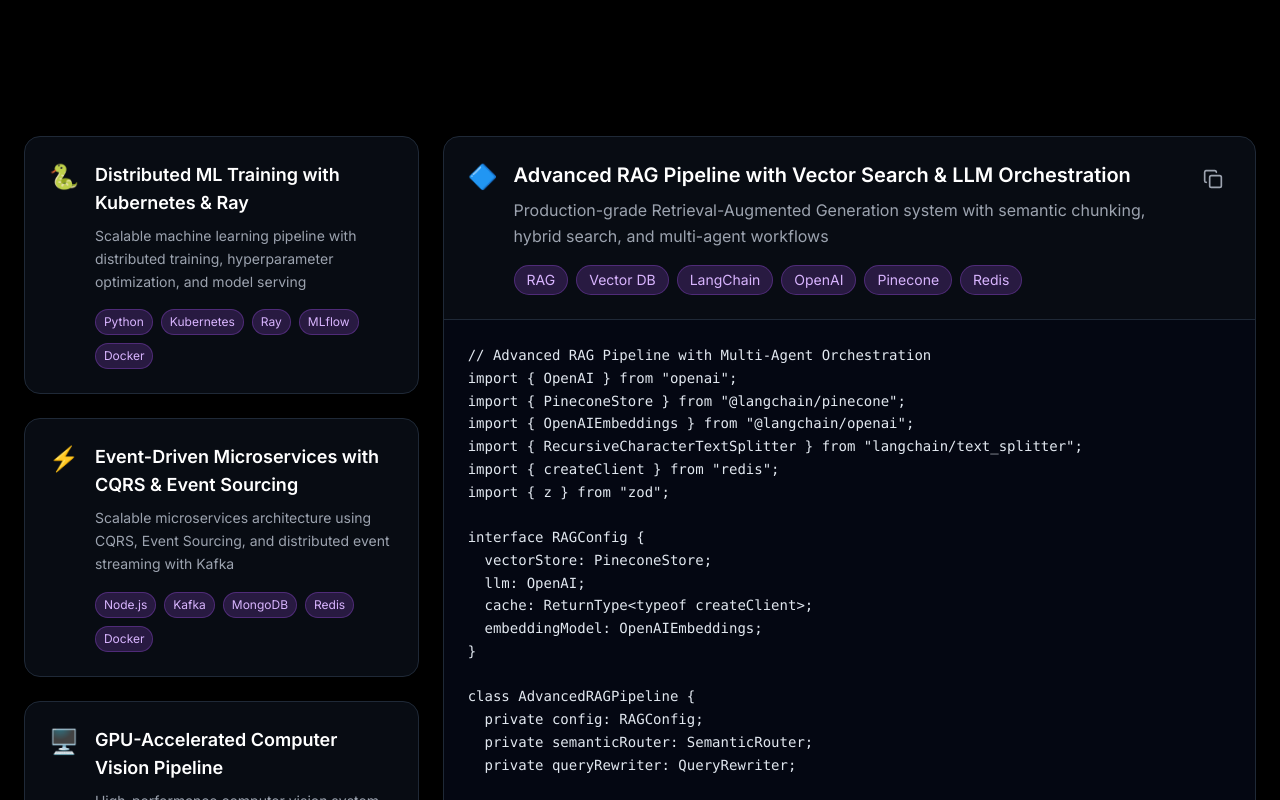
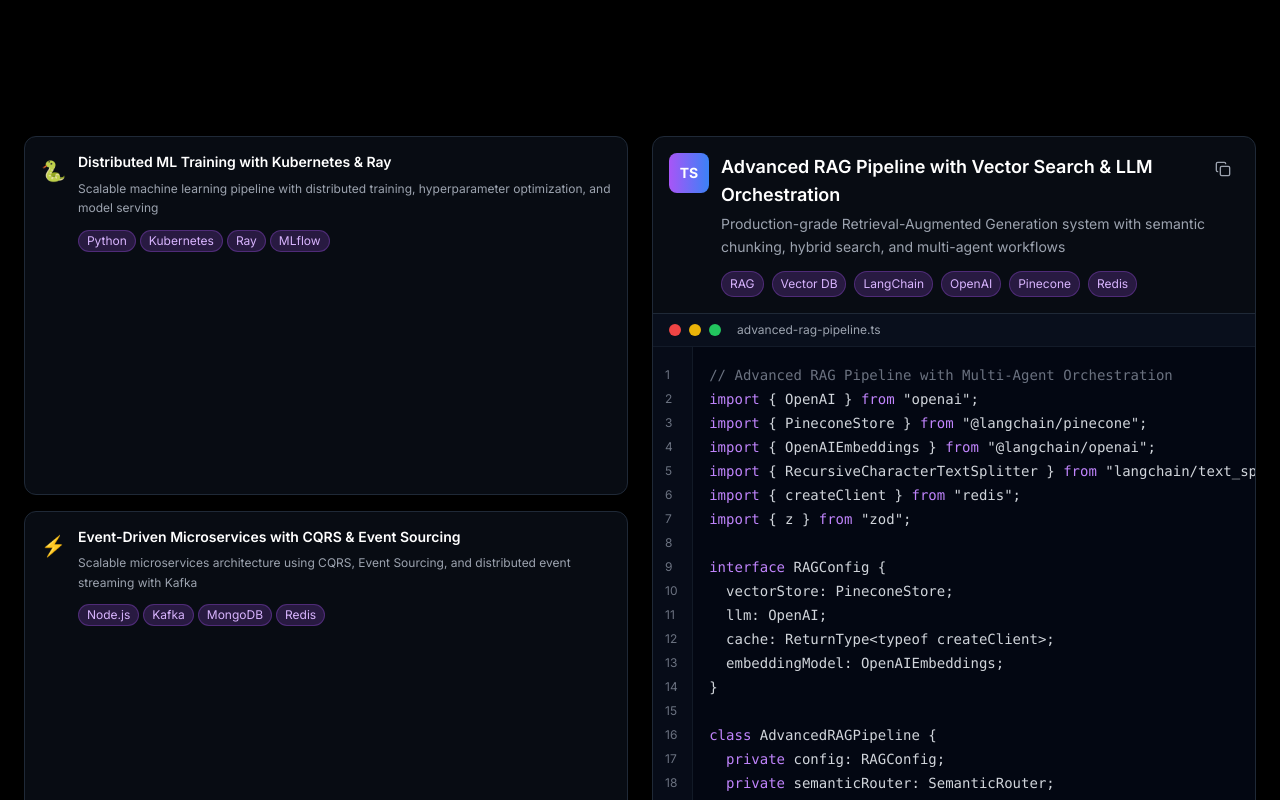
Before and after one commit to djelassioussema/Purple-Portfolio, a React (Vite) app: page / in a window 1280 px wide. Shown: the part 1460-2260 px from the top of the page. Built offline with nearby package versions, Linux system fonts and the light colour scheme.

Commit message:
Update Projects Section with Code Editor

```diff
--- a/src/components/ProjectsSection.tsx
+++ b/src/components/ProjectsSection.tsx
@@ -1,5 +1,5 @@
 import React from 'react';
-import { ExternalLink, Copy } from 'lucide-react';
+import { Copy } from 'lucide-react';
 
 const ProjectsSection = () => {
   const projects = [
@@ -40,53 +40,88 @@ class AdvancedRAGPipeline {
     const rewrittenQueries = await this.queryRewriter.expandQuery(query, routingResult);
 
     // Parallel retrieval with fusion scoring
-    const retrievalPromises = rewrittenQueries.map(async (q) => {`
+    const retrievalPromises = rewrittenQueries.map(async (q) => {
+      const cacheKey = await this.generateCacheKey(q, context);
+      const cached = await this.config.cache.get(cacheKey);
+      if (cached) return JSON.parse(cached);`
     },
     {
       icon: '🐍',
       title: 'Distributed ML Training with Kubernetes & Ray',
       description: 'Scalable machine learning pipeline with distributed training, hyperparameter optimization, and model serving',
-      tags: ['Python', 'Kubernetes', 'Ray', 'MLflow', 'Docker'],
-      codePreview: null
+      tags: ['Python', 'Kubernetes', 'Ray', 'MLflow', 'Docker']
     },
     {
       icon: '⚡',
       title: 'Event-Driven Microservices with CQRS & Event Sourcing',
       description: 'Scalable microservices architecture using CQRS, Event Sourcing, and distributed event streaming with Kafka',
-      tags: ['Node.js', 'Kafka', 'MongoDB', 'Redis', 'Docker'],
-      codePreview: null
+      tags: ['Node.js', 'Kafka', 'MongoDB', 'Redis', 'Docker']
     },
     {
       icon: '🖥️',
       title: 'GPU-Accelerated Computer Vision Pipeline',
       description: 'High-performance computer vision system with CUDA acceleration, real-time object detection, and distributed processing',
-      tags: ['Python', 'CUDA', 'OpenCV', 'TensorRT', 'FastAPI'],
-      codePreview: null
+      tags: ['Python', 'CUDA', 'OpenCV', 'TensorRT', 'FastAPI']
     }
   ];
 
   return (
     <section className="py-20 px-6 relative">
       <div className="max-w-7xl mx-auto">
-        <div className="grid grid-cols-1 lg:grid-cols-3 gap-6">
-          {/* Project cards */}
-          <div className="lg:col-span-1 space-y-6">
+        <div className="grid grid-cols-1 lg:grid-cols-2 gap-6 h-[600px]">
+          {/* Left panel - Project cards */}
+          <div className="flex flex-col h-full">
+            <div className="grid grid-cols-1 gap-4 h-full">
               {projects.slice(1).map((project, index) => (
                 <div
                   key={index}
-                className="group bg-gray-900/50 backdrop-blur-sm border border-gray-800 rounded-2xl p-6 hover:border-purple-500/50 transition-all duration-500 transform hover:scale-105"
+                  className="group bg-gray-900/50 backdrop-blur-sm border border-gray-800 rounded-xl p-4 hover:border-purple-500/50 transition-all duration-300 transform hover:scale-[1.02] flex-1 flex"
                 >
-                <div className="flex items-start space-x-4">
-                  <div className="text-2xl">{project.icon}</div>
-                  <div className="flex-1">
-                    <h3 className="text-lg font-semibold text-white mb-2 group-hover:text-purple-300 transition-colors">
+                  <div className="flex items-start space-x-3 w-full">
+                    <div className="text-xl flex-shrink-0 mt-1">{project.icon}</div>
+                    <div className="flex-1 min-w-0">
+                      <h3 className="text-sm font-semibold text-white mb-2 group-hover:text-purple-300 transition-colors leading-tight">
                         {project.title}
                       </h3>
-                    <p className="text-gray-400 text-sm mb-4 leading-relaxed">
+                      <p className="text-gray-400 text-xs mb-3 leading-relaxed line-clamp-2">
                         {project.description}
                       </p>
+                      <div className="flex flex-wrap gap-1">
+                        {project.tags.slice(0, 4).map((tag, tagIndex) => (
+                          <span
+                            key={tagIndex}
+                            className="px-2 py-0.5 bg-purple-500/20 text-purple-300 text-xs rounded-full border border-purple-500/30"
+                          >
+                            {tag}
+                          </span>
+                        ))}
+                      </div>
+                    </div>
+                  </div>
+                </div>
+              ))}
+            </div>
+          </div>
+
+          {/* Right panel - Featured project with code editor */}
+          <div className="h-full">
+            <div className="group bg-gray-900/50 backdrop-blur-sm border border-gray-800 rounded-xl overflow-hidden hover:border-purple-500/50 transition-all duration-300 h-full flex flex-col">
+              {/* Header */}
+              <div className="p-4 border-b border-gray-800 flex-shrink-0">
+                <div className="flex items-start justify-between">
+                  <div className="flex items-start space-x-3">
+                    <div className="w-10 h-10 bg-gradient-to-r from-purple-500 to-blue-500 rounded-lg flex items-center justify-center flex-shrink-0">
+                      <span className="text-white font-bold text-sm">TS</span>
+                    </div>
+                    <div className="min-w-0">
+                      <h3 className="text-lg font-semibold text-white mb-1 group-hover:text-purple-300 transition-colors">
+                        {projects[0].title}
+                      </h3>
+                      <p className="text-gray-400 text-sm mb-3 leading-relaxed">
+                        {projects[0].description}
+                      </p>
                       <div className="flex flex-wrap gap-2">
-                      {project.tags.map((tag, tagIndex) => (
+                        {projects[0].tags.map((tag, tagIndex) => (
                           <span
                             key={tagIndex}
                             className="px-2 py-1 bg-purple-500/20 text-purple-300 text-xs rounded-full border border-purple-500/30"
@@ -97,49 +132,66 @@ class AdvancedRAGPipeline {
                       </div>
                     </div>
                   </div>
+                  <button className="p-2 text-gray-400 hover:text-white transition-colors flex-shrink-0">
+                    <Copy className="w-4 h-4" />
+                  </button>
+                </div>
+              </div>
+
+              {/* Code Editor */}
+              <div className="bg-gray-950/90 flex-1 overflow-hidden flex flex-col">
+                {/* Editor tabs */}
+                <div className="flex items-center px-4 py-2 border-b border-gray-800/50 bg-gray-900/50">
+                  <div className="flex items-center space-x-2">
+                    <div className="w-3 h-3 rounded-full bg-red-500"></div>
+                    <div className="w-3 h-3 rounded-full bg-yellow-500"></div>
+                    <div className="w-3 h-3 rounded-full bg-green-500"></div>
+                  </div>
+                  <div className="ml-4 text-xs text-gray-400">
+                    advanced-rag-pipeline.ts
+                  </div>
+                </div>
+
+                {/* Code content */}
+                <div className="flex-1 overflow-auto">
+                  <div className="flex">
+                    {/* Line numbers */}
+                    <div className="bg-gray-900/30 px-3 py-4 text-xs text-gray-500 select-none border-r border-gray-800/50">
+                      {projects[0].codePreview.split('\n').map((_, index) => (
+                        <div key={index} className="leading-6">
+                          {index + 1}
                         </div>
                       ))}
                     </div>
 
-          {/* Featured project with code */}
-          <div className="lg:col-span-2">
-            <div className="group bg-gray-900/50 backdrop-blur-sm border border-gray-800 rounded-2xl overflow-hidden hover:border-purple-500/50 transition-all duration-500">
-              <div className="p-6 border-b border-gray-800">
-                <div className="flex items-start justify-between">
-                  <div className="flex items-start space-x-4">
-                    <div className="text-2xl">{projects[0].icon}</div>
-                    <div>
-                      <h3 className="text-xl font-semibold text-white mb-2 group-hover:text-purple-300 transition-colors">
-                        {projects[0].title}
-                      </h3>
-                      <p className="text-gray-400 mb-4 leading-relaxed">
-                        {projects[0].description}
-                      </p>
-                      <div className="flex flex-wrap gap-2">
-                        {projects[0].tags.map((tag, tagIndex) => (
-                          <span
-                            key={tagIndex}
-                            className="px-3 py-1 bg-purple-500/20 text-purple-300 text-sm rounded-full border border-purple-500/30"
-                          >
-                            {tag}
-                          </span>
+                    {/* Code */}
+                    <div className="flex-1 p-4 overflow-x-auto">
+                      <pre className="text-sm leading-6">
+                        <code className="text-gray-300">
+                          {projects[0].codePreview.split('\n').map((line, index) => (
+                            <div key={index} className="min-h-[24px]">
+                              {line.split(/(\bimport\b|\bfrom\b|\bclass\b|\binterface\b|\basync\b|\bawait\b|\bconst\b|\bprivate\b|\bconstructor\b|\bnew\b)/).map((part, partIndex) => {
+                                if (['import', 'from', 'class', 'interface', 'async', 'await', 'const', 'private', 'constructor', 'new'].includes(part)) {
+                                  return <span key={partIndex} className="text-purple-400">{part}</span>;
+                                }
+                                if (part.match(/^"[^"]*"$/)) {
+                                  return <span key={partIndex} className="text-green-400">{part}</span>;
+                                }
+                                if (part.match(/^\/\/.*/)) {
+                                  return <span key={partIndex} className="text-gray-500">{part}</span>;
+                                }
+                                if (part.match(/^[A-Z][a-zA-Z]*$/)) {
+                                  return <span key={partIndex} className="text-blue-400">{part}</span>;
+                                }
+                                return <span key={partIndex}>{part}</span>;
+                              })}
+                            </div>
                           ))}
+                        </code>
+                      </pre>
                     </div>
                   </div>
                 </div>
-                  <button className="p-2 text-gray-400 hover:text-white transition-colors">
-                    <Copy className="w-5 h-5" />
-                  </button>
-                </div>
-              </div>
-
-              {/* Code preview */}
-              <div className="bg-gray-950/80 p-6 overflow-x-auto">
-                <pre className="text-sm text-gray-300 leading-relaxed">
-                  <code className="language-typescript">
-                    {projects[0].codePreview}
-                  </code>
-                </pre>
               </div>
             </div>
           </div>
```
Lines whose indentation alone changed are shown as unchanged.
